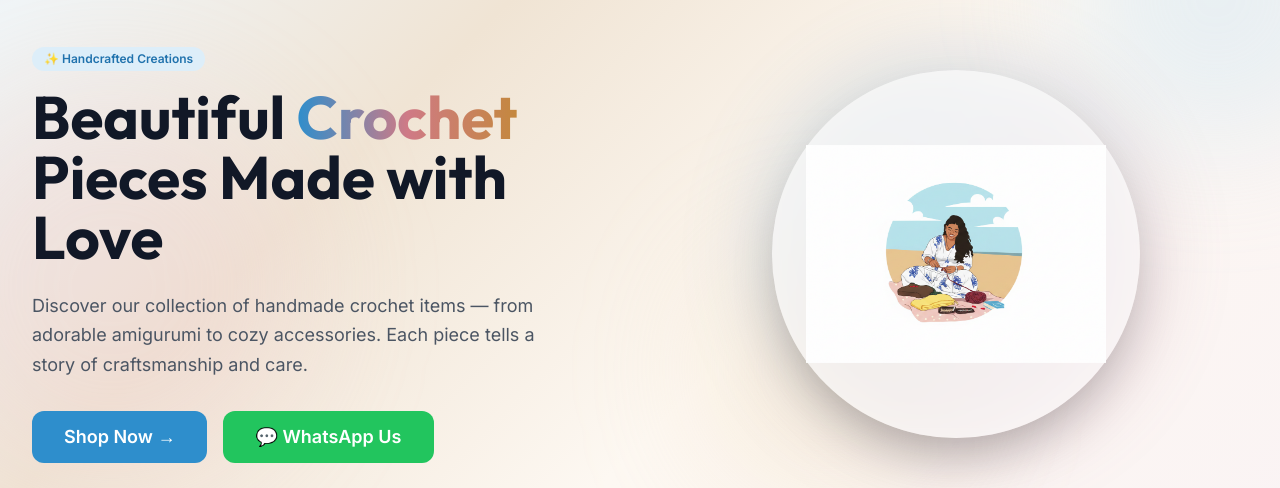
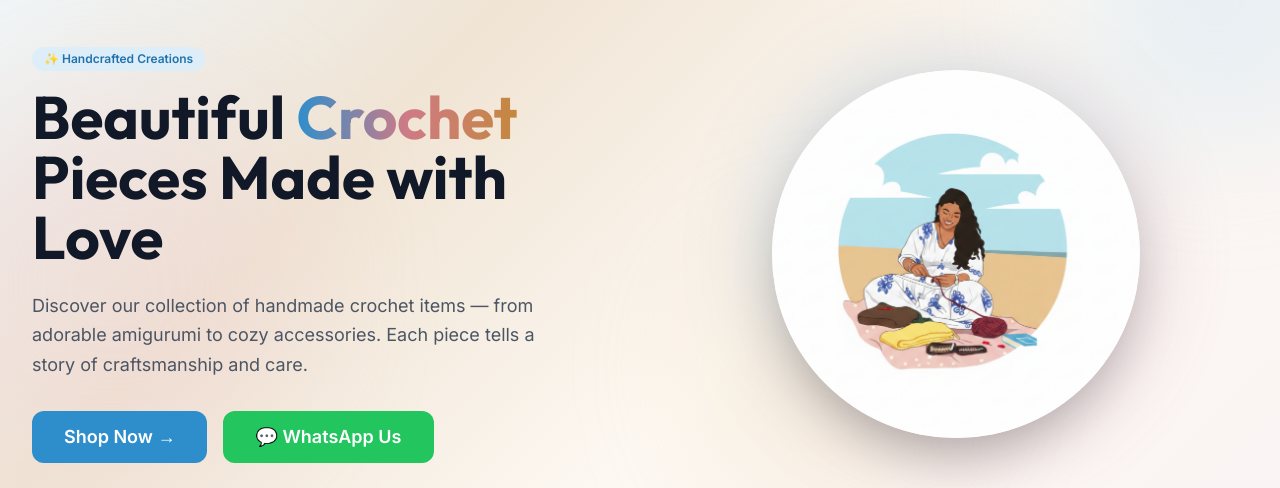
Before and after one commit to Madhavi-2612/Ohana-of-Yarn, a React (Vite) app in the folder frontend/: page / in a window 1280 px wide. Shown: the part 132-620 px from the top of the page. Built offline with nearby package versions, Linux system fonts and the light colour scheme; no server answers.

Commit message:
fix(home): clip hero logo to hide black background edges

```diff
--- a/frontend/src/pages/Home.jsx
+++ b/frontend/src/pages/Home.jsx
@@ -83,8 +83,8 @@ const Home = () => {
             <div className="relative hidden md:block">
               <div className="w-[400px] h-[400px] mx-auto relative">
                 <div className="absolute inset-0 gradient-primary rounded-full opacity-20 blur-2xl animate-float" />
-                <div className="absolute inset-4 bg-white/60 backdrop-blur-sm rounded-full flex items-center justify-center shadow-2xl">
-                  <img src={logo} alt="Ohana of Yarn" className="w-[300px] h-[300px] object-contain animate-float" />
+                <div className="absolute inset-4 bg-white/60 backdrop-blur-sm rounded-full overflow-hidden flex items-center justify-center shadow-2xl">
+                  <img src={logo} alt="Ohana of Yarn" className="w-full h-full object-cover animate-float" />
                 </div>
               </div>
             </div>
```
